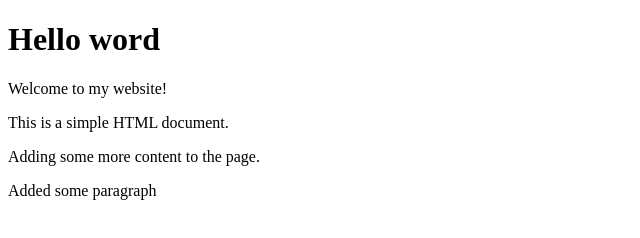
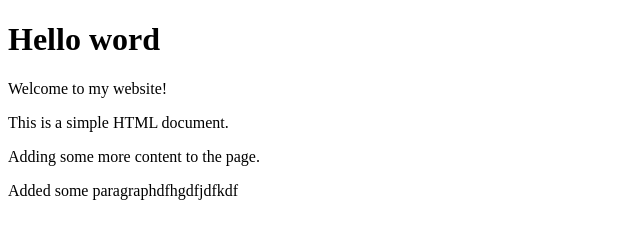
Before and after one commit to Teach2Give-Training/Introduction-to-Git-Github, a plain HTML site: page index.html in a window 1280 px wide. Shown: the whole page, without its empty margins (0-640 px from the left). Drawn offline with Linux system fonts and the light colour scheme.

Commit message:
Update index.html

```diff
--- a/index.html
+++ b/index.html
@@ -11,6 +11,6 @@
     <p>This is a simple HTML document.</p>
     <!-- work on different branch -->
     <p>Adding some more content to the page.</p>
-    <p>Added some paragraph</p>
+    <p>Added some paragraphdfhgdfjdfkdf</p>
 </body>
 </html>
```
